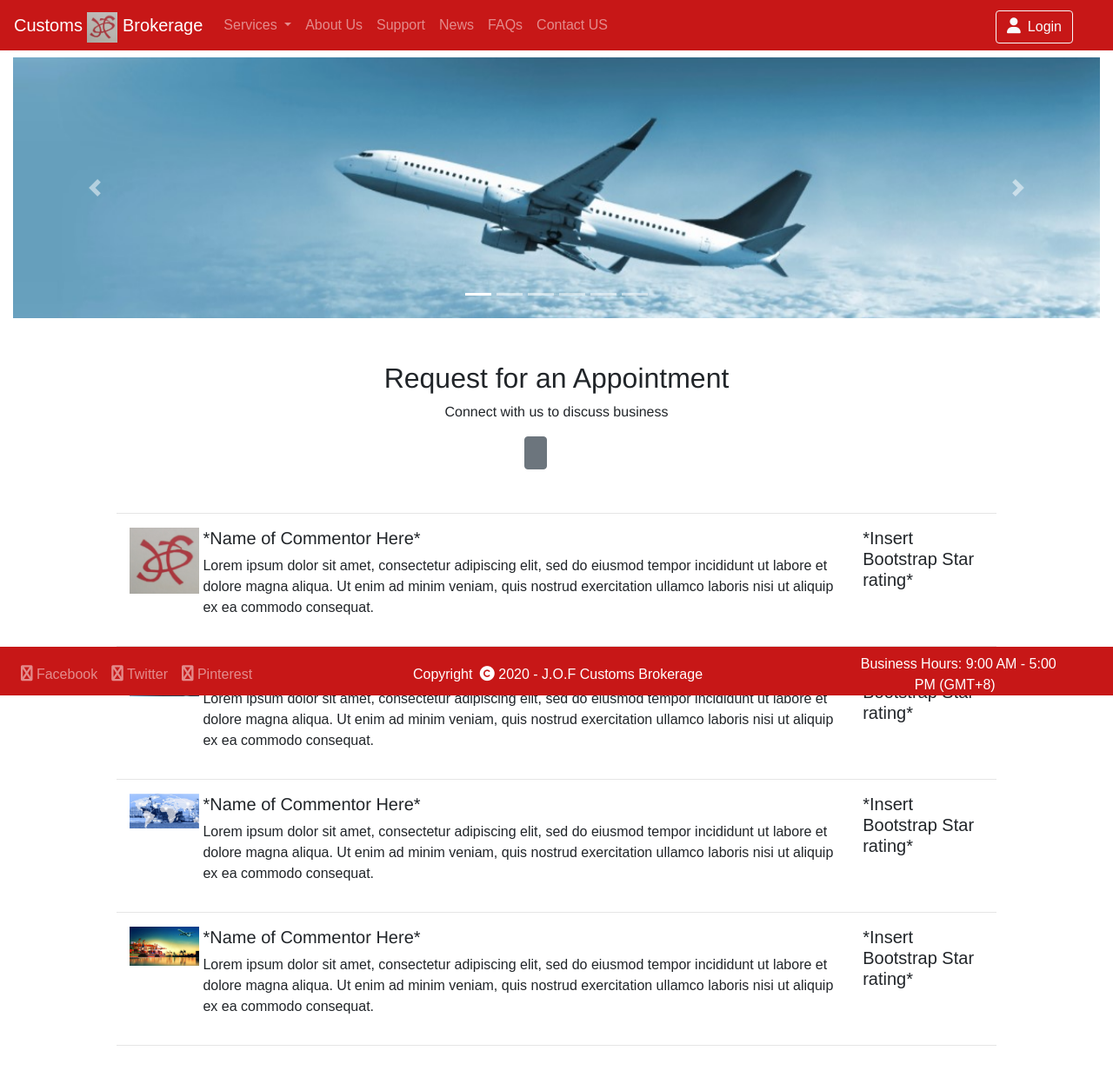
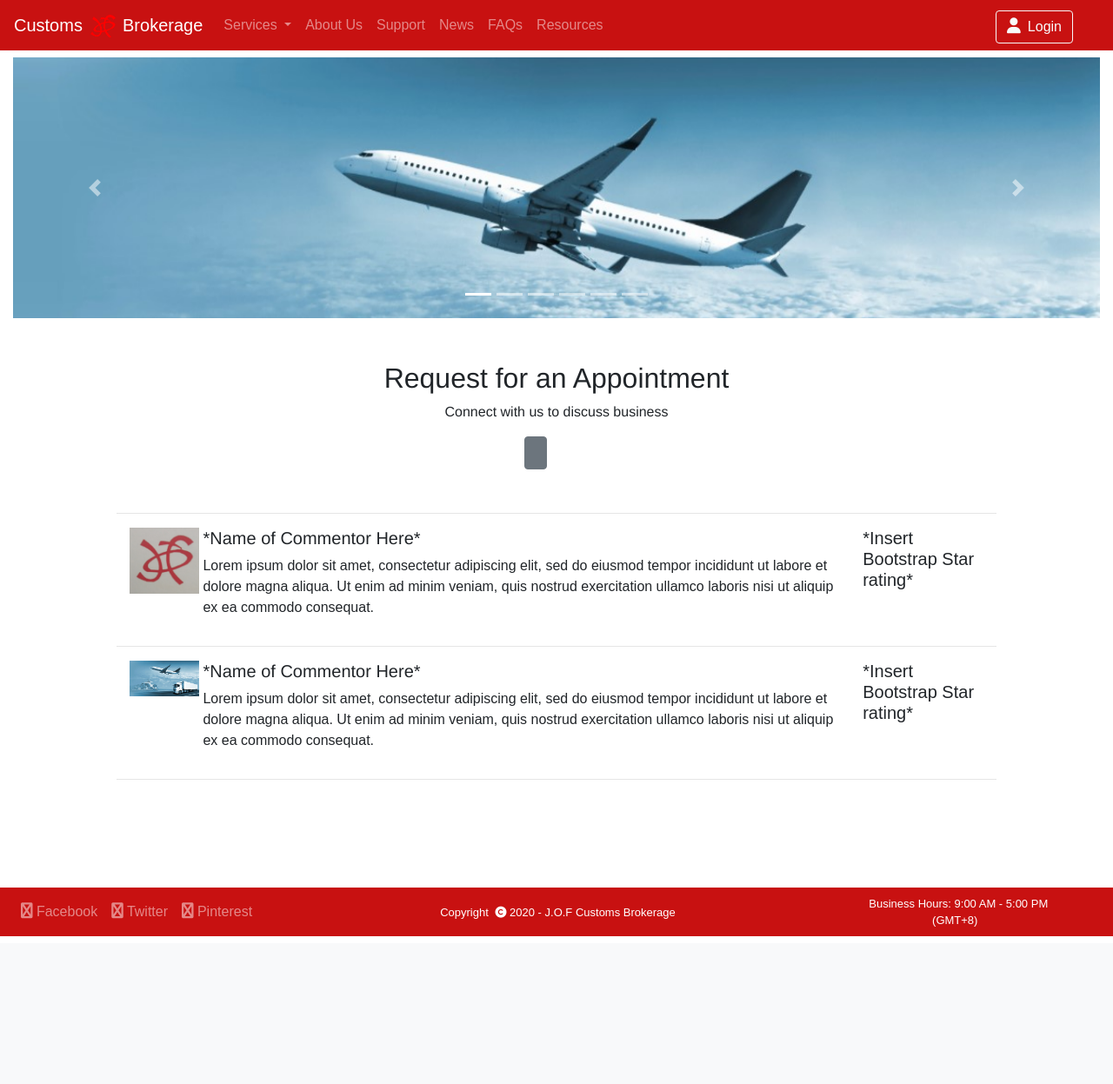
Before and after one commit to rizsim214/jof-brokerage, a CodeIgniter app: page /jof-brokerage/ in a window 1280 px wide. Shown: the whole page at 87% size. After the commit the page ends 1077 px from the top, so only its background shows below. Run offline with CodeIgniter, Linux system fonts and the light colour scheme; some libraries are stand-ins or nearby versions.

Commit message:
Updated Header

```diff
--- a/application/config/routes.php
+++ b/application/config/routes.php
@@ -51,6 +51,12 @@
 */
 $route['default_controller'] = 'MainController';
 $route['login'] = 'MainController/dynamic_view/login';
+$route['about'] = 'MainController/dynamic_view/about';
+$route['support'] = 'MainController/dynamic_view/support';
+$route['news'] = 'MainController/dynamic_view/news';
+$route['faqs'] = 'MainController/dynamic_view/faqs';
+$route['resources'] = 'MainController/dynamic_view/resources';
 $route['signIn'] = 'MainController/login';
+
 $route['404_override'] = '';
 $route['translate_uri_dashes'] = FALSE;
--- a/application/views/includes/footer.php
+++ b/application/views/includes/footer.php
@@ -1,10 +1,7 @@
 
-    <footer class="fixed-bottom">
-
-
-
+   <footer class="static-bottom">
         <nav class="navbar navbar-dark navbar-expand-lg ">
-            <div class="container-fluid row mb-n2">
+            <div class="container-fluid row ">
                 <ul class="navbar-nav col-md-3 ">
                     <li class="nav-item ">
                         <a href="#" class="nav-link"><i class="fas fa-facebook-square " style="font-size:18px;" ></i> Facebook</a>
@@ -18,20 +15,20 @@
                 </ul>
 
                 <div class="col-md mb-n3 pl-5">
-                   <p class="text-center"style="color:white;">Copyright <i class="fas fa-copyright ml-1" style="font-size:17px;"></i> 2020 - J.O.F Customs Brokerage </p>
+                   <p class="text-center"style="color:white; font-size:13px">Copyright <i class="fas fa-copyright ml-1" ></i> 2020 - J.O.F Customs Brokerage </p>
                 </div>
                 <div class="col-md-3 mb-n3 pl-5">
-                    <p class="text-center" style="color:white;"><i class="fas fa-clock-o mr-2" style="font-size:17px;"></i>Business Hours: 9:00 AM - 5:00 PM (GMT+8)</p>
+                    <p class="text-center" style="color:white; font-size:13px"><i class="fas fa-clock-o mr-2" style="font-size:17px;"></i>Business Hours: 9:00 AM - 5:00 PM (GMT+8)</p>
                 </div>
             </div>
         </nav>
-
+    </footer>
 
     <script type="text/javascript" src="<?php echo base_url();?>assets/js/jquery-3.5.1.slim.min.js"></script>
     <script type="text/javascript" src="<?php echo base_url();?>assets/js/popper.min.js" ></script>
     <script type="text/javascript" src="<?php echo base_url();?>assets/js/bootstrap.min.js" ></script>
     <script type="text/javascript" src="<?php echo base_url();?>assets/js/font_awesome.js"></script>
     <script type="text/javascript" src="<?php echo base_url();?>assets/js/jof_javascript.js"></script>
-</footer>
+
     </body>
 </html>
--- a/application/views/includes/header.php
+++ b/application/views/includes/header.php
@@ -19,7 +19,7 @@
 <div class="container-fluid row">
   <a class="navbar-brand mb-n1" href="<?php echo base_url();?>">
       Customs
-        <img src="<?php echo base_url();?>assets/img/logo.png" class="d-inline-block align-top" width="35" height="35" alt="logo" loading="jof_logo">
+        <img src="<?php echo base_url();?>assets/img/logo3.png" class="d-inline-block align-top" width="35" height="35" alt="logo" loading="jof_logo">
       Brokerage
   </a>
 
@@ -42,19 +42,19 @@
         </div>
       </li>
       <li class="nav-item <?php if($this->uri->uri_string() == 'about'){ echo 'active'; }?>">
-        <a class="nav-link " href="#">About Us</a>
+        <a class="nav-link " href="<?php echo base_url('about');?>">About Us</a>
       </li>
        <li class="nav-item <?php if($this->uri->uri_string() == 'support'){ echo 'active'; }?>">
-        <a class="nav-link" href="#">Support</a>
+        <a class="nav-link" href="<?php echo base_url('support');?>">Support</a>
       </li>
        <li class="nav-item <?php if($this->uri->uri_string() == 'news'){ echo 'active'; }?>">
-        <a class="nav-link" href="#">News</a>
+        <a class="nav-link" href="<?php echo base_url('news');?>">News</a>
       </li>
       <li class="nav-item <?php if($this->uri->uri_string() == 'faqs'){ echo 'active'; }?>">
-        <a class="nav-link" href="#">FAQs</a>
+        <a class="nav-link" href="<?php echo base_url('faqs');?>">FAQs</a>
       </li>
-      <li class="nav-item <?php if($this->uri->uri_string() == 'contact'){ echo 'active'; }?>">
-        <a class="nav-link" href="#">Contact US</a>
+      <li class="nav-item <?php if($this->uri->uri_string() == 'resources'){ echo 'active'; }?>">
+        <a class="nav-link" href="<?php echo base_url('resources');?>">Resources</a>
       </li>
     </ul>
 </div>
--- /dev/null
+++ b/application/views/pages/faqs.php
@@ -0,0 +1 @@
+<h1>FAQS</h1>
--- a/application/views/pages/home.php
+++ b/application/views/pages/home.php
@@ -86,36 +86,7 @@
    			</div>
 	 	</div>
 	<hr>
-			<div class="media">
-    		<div class="media-left col-sm-1 ">
-     		 <img src="<?php echo base_url();?>assets/img/shipping2.png" class="media-object" style="width:80px">
-   			</div>
-			<div class="media-body col-md-9">
-				<h5 class="media heading" id="home-tag">*Name of Commentor Here*</h5>
-					<p>Lorem ipsum dolor sit amet, consectetur adipiscing elit, sed do eiusmod tempor incididunt ut labore et dolore magna aliqua. Ut enim ad minim veniam,
-							quis nostrud exercitation ullamco laboris nisi ut aliquip ex ea commodo consequat.
-					</p>
-			</div>
-			<div class="media-right col-sm-2 ">
-     		 <h5>*Insert Bootstrap Star rating*</h5>
-   			</div>
-	 	</div>
-	<hr>
-			<div class="media">
-    		<div class="media-left col-sm-1 ">
-     		 <img src="<?php echo base_url();?>assets/img/shipping3.jpg" class="media-object" style="width:80px">
-   			</div>
-			<div class="media-body col-md-9">
-				<h5 class="media heading" id="home-tag">*Name of Commentor Here*</h5>
-					<p>Lorem ipsum dolor sit amet, consectetur adipiscing elit, sed do eiusmod tempor incididunt ut labore et dolore magna aliqua. Ut enim ad minim veniam,
-							quis nostrud exercitation ullamco laboris nisi ut aliquip ex ea commodo consequat.
-					</p>
-			</div>
-			<div class="media-right col-sm-2 ">
-     		 <h5>*Insert Bootstrap Star rating*</h5>
-   			</div>
-	 	</div>
-	<hr>
+
 
 	</div>
 
--- /dev/null
+++ b/application/views/pages/news.php
@@ -0,0 +1 @@
+<h1>NEWS</h1>
--- /dev/null
+++ b/application/views/pages/resources.php
@@ -0,0 +1 @@
+<h1>RESOURCES</h1>
--- /dev/null
+++ b/application/views/pages/support.php
@@ -0,0 +1 @@
+<h1>SUPPORT</h1>
--- a/assets/css/jof_styles.css
+++ b/assets/css/jof_styles.css
@@ -6,7 +6,7 @@
     font-family: 'Franklin Gothic Medium', 'Arial Narrow', Arial, sans-serif;
 }
 .navbar {
-    background-color: #c71717;
+    background-color: #c81111;
 
 }
 .navbar-brand{
@@ -15,7 +15,8 @@
 }
 
 #navbarDropdown :hover{
-    background-color: #ff0000;
+    background-color: #f64114;
+    color:white;
 }
 
 #carousel_box {
@@ -23,7 +24,7 @@
 }
 #body-container{
 
-    padding-bottom: 20px;
+    padding-bottom: 100px;
 }
 #media-container , #text_qoute{
 
@@ -34,3 +35,14 @@
     border-radius: 8px;
     font-family: 'Franklin Gothic Medium', 'Arial Narrow', Arial, sans-serif;
 }
+#about-pic {
+
+
+  max-width: 100%;
+  height: auto;
+  width: auto;
+
+}
+#about-container{
+    padding-bottom: 100px;
+}
```
Also changed, not shown: application/views/pages/about.php (added, +30 -0 lines), assets/img/about.jpg (added), assets/img/about2.png (added), assets/img/about3.png (added), assets/img/logo3.png (added).
